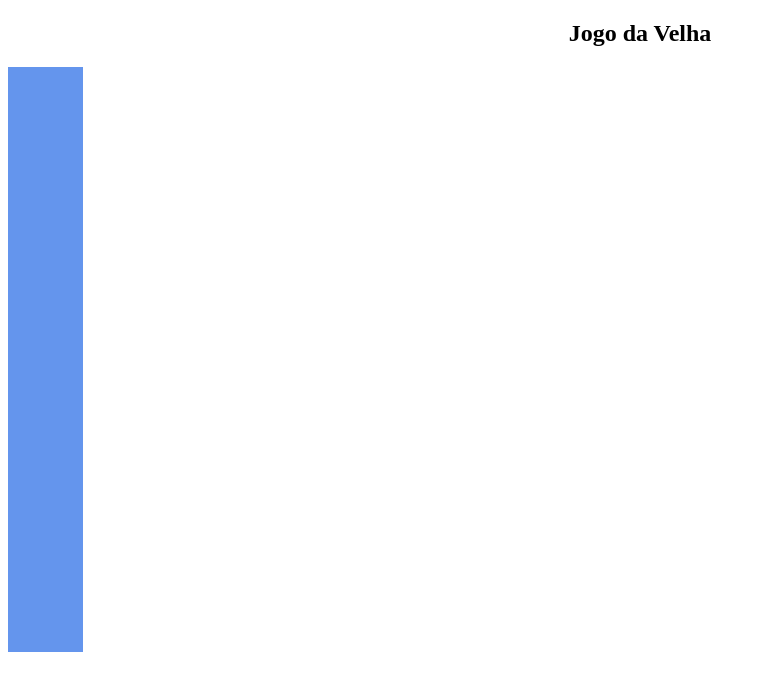
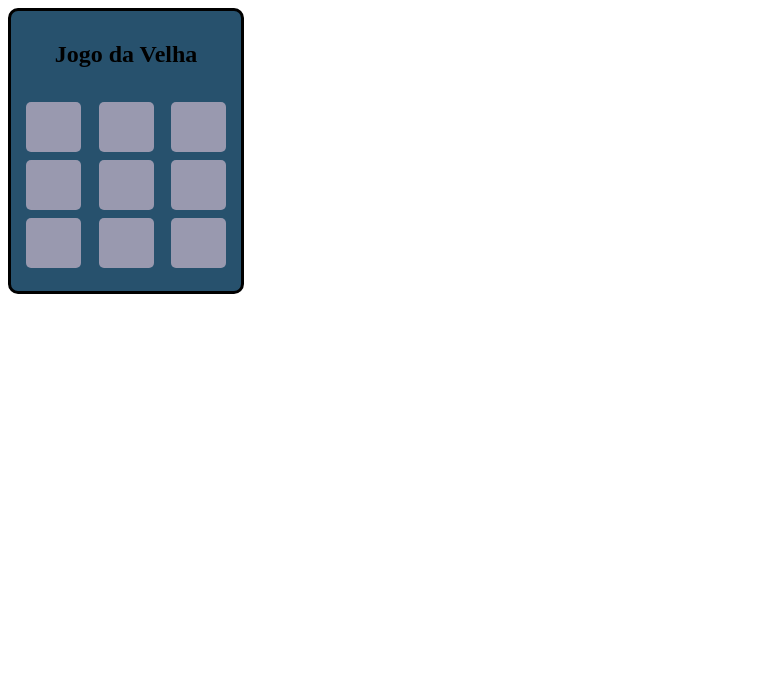
Before and after one commit to kairob/Aprendizado, a PHP site: page /jogodaVelha.html in a window 1280 px wide. Shown: the top 691 px of the page, without its empty margins (0-765 px from the left). Run offline with PHP 8.4, Linux system fonts and the light colour scheme.

Commit message:
21032021

```diff
--- a/Appreact/my-app/src/CursoJavaScripts/exerdeRepetições.html/exer0017.html
+++ b/Appreact/my-app/src/CursoJavaScripts/exerdeRepetições.html/exer0017.html
@@ -21,6 +21,7 @@
     <div>
       <select name="Tabuada" id="seltab"size = "10">
         <option >Digite um numero</option>
+
       </select>
     </div>
 
--- a/Appreact/my-app/src/canalLC/css/style.css
+++ b/Appreact/my-app/src/canalLC/css/style.css
@@ -1,33 +1,34 @@
 h2 {
   text-align: center;
-  margin-top: -5;
+    font:5;
+    padding: 10px;
+}
+.body{
+  align-items: center;
+  font-family: Georgia, 'Times New Roman', Times, serif;
+}
+#container{
+  height: 280px;
+  width: 230px;
+  padding: 20;
+  border-radius: 10px;
+  background-color: rgb(39, 81, 109);
+  border: 3px solid #000 ;
+}
+.grid{
+  display: flex;
+  flex-flow: row wrap;
+  justify-content: space-evenly;
+}
+.cell{
+  width: 55px;
+  height: 45px;
+  font-size: 30pt;
+  padding-top: 5px;
+  margin: 4px 2px;
+  background-color: rgb(153, 153, 175);
+  border-radius: 5px;
+  text-align: center;
+  font-weight: 300;
 
 }
-.body{
-  font-family:'Open Sans';
-}
-.container{
-      width: 260px;
-      height: 260px;
-      display: flex;
-      flex-wrap: wrap;
-      align-content: flex-start;
-
-}
-.grid{
-  width: 160px;
-  height: 160px;
-  display: flex table-row;
-  flex-flow:wrap-reverse ;
-  align-content: flex-start;
-}
-.celula{
-  width: 75px;
-  height: 65px;
-  margin: 0px;
-  padding: 0px;
-  cursor:pointer;
-  display: flex;
-  border: #000;
-  background-color: cornflowerblue;
-}
--- a/Appreact/my-app/src/canalLC/jogodaVelha.html
+++ b/Appreact/my-app/src/canalLC/jogodaVelha.html
@@ -3,28 +3,75 @@
 <head>
   <meta charset="UTF-8">
   <meta http-equiv="X-UA-Compatible" content="IE=edge">
+  <link type="text/css" rel="stylesheet" href="css/style.css"/>
   <meta name="viewport" content="width=device-width, initial-scale=1.0">
-  <link type="text/css" rel="stylesheet" href="css/style.css">
-  <title>Treino jogo davelha</title>
+  <title>Jogo da Velha</title>
 
 </head>
 <body>
-  <div id="container">
+  <div id = "container">
     <h2>Jogo da Velha</h2>
-    <div id = "grid">
-      <div class="celula" id ="0"></div>
-      <div class="celula" id ="1"></div>
-      <div class="celula" id ="2"></div>
-      <div class="celula" id ="3"></div>
-      <div class="celula" id ="4"></div>
-      <div class="celula" id ="5"></div>
-      <div class="celula" id ="6"></div>
-      <div class="celula" id ="7"></div>
-      <div class="celula" id ="8"></div>
+    <div class="grid">
 
-
+      <div id = "0" class="cell"></div>
+      <div id = "1" class="cell"></div>
+      <div id = "2" class="cell"></div>
+      <div id = "3" class="cell"></div>
+      <div id = "4" class="cell"></div>
+      <div id = "5" class="cell"></div>
+      <div id = "6" class="cell"></div>
+      <div id = "7" class="cell"></div>
+      <div id = "8" class="cell"></div>
 
     </div>
   </div>
+  <script>
+    const cells = document.querySelectorAll(".cell");
+    let checarTurno = true;
+    const JogadorX = "X"
+    const JogadorO = "O";
+    const Combinaçoes = [
+      [0,1,2],
+      [3,4,5],
+      [6,7,8],
+      [0,3,6],
+      [1,4,7],
+      [2,5,8],
+      [0,4,8],
+      [2,4,6]
+
+    ]
+
+    document.addEventListener("click" , (event)=> {
+      if(event.target.matches(".cell")){
+        jogar(event.target.id)
+      }
+
+    })
+    function jogar(id){
+      const cell = document.getElementById(id)
+      const turno = checarTurno ? JogadorX : JogadorO
+      cell.textContent= turno;
+      cell.classList.add(turno)
+      checarTurno= !checarTurno
+      checarVencedor= turno
+    }
+    function checarVencedor(turno){
+      const Vencedor = Combinaçoes.some((comb)=>{
+        return comb.every((index)=>{
+          return cells [index].classList.contains(turno)
+        })
+      })
+      if(Vencedor){
+        encerrarjogo(turno)
+      }else if (checarEmpate){
+        encerrarjogo()
+      }else {
+
+      }
+    }
+
+
+   </script>
 </body>
 </html>
```
Also changed, not shown: Appreact/my-app/src/Projet.html/LinksUteis.html (added, +34 -0 lines), Appreact/my-app/src/Projet.html/NewLink.html (added, +119 -0 lines), Appreact/my-app/src/Projet.html/Imagem/Correios imagem tranparesne.jpg (added).
